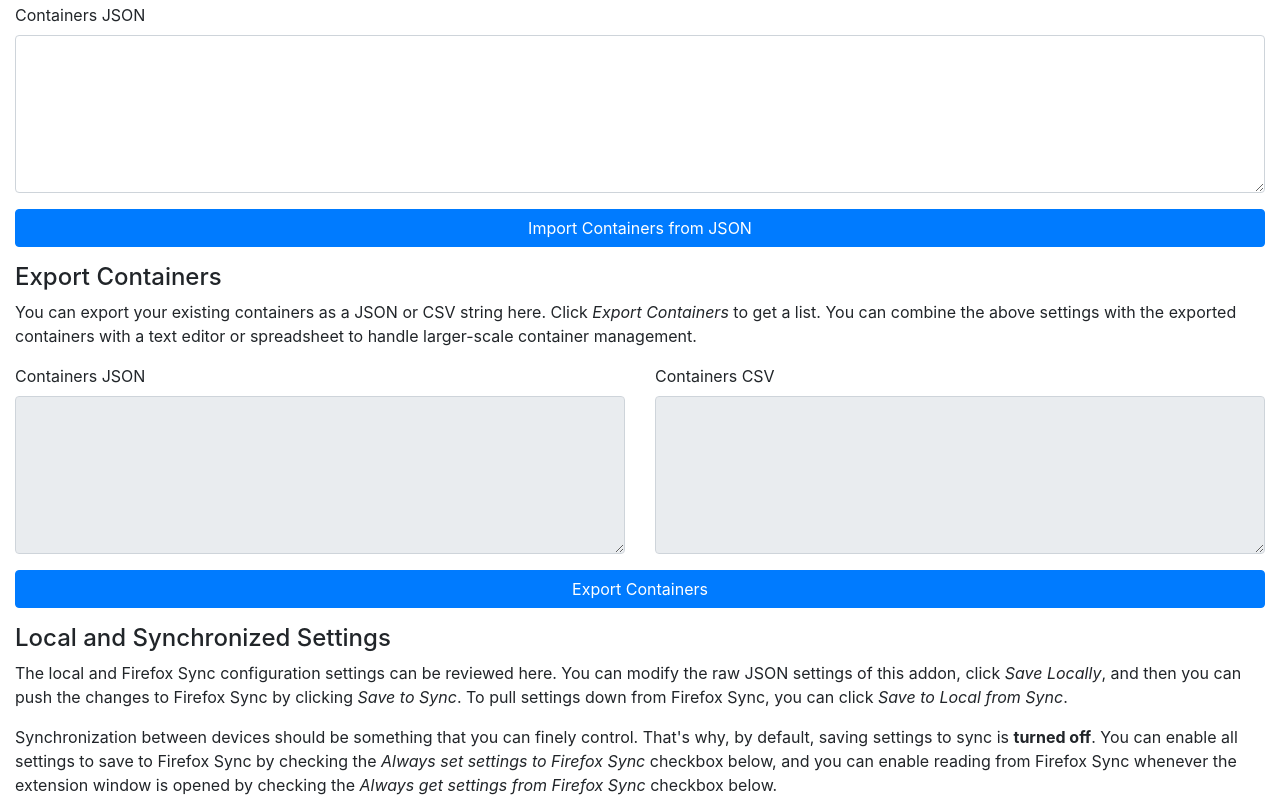
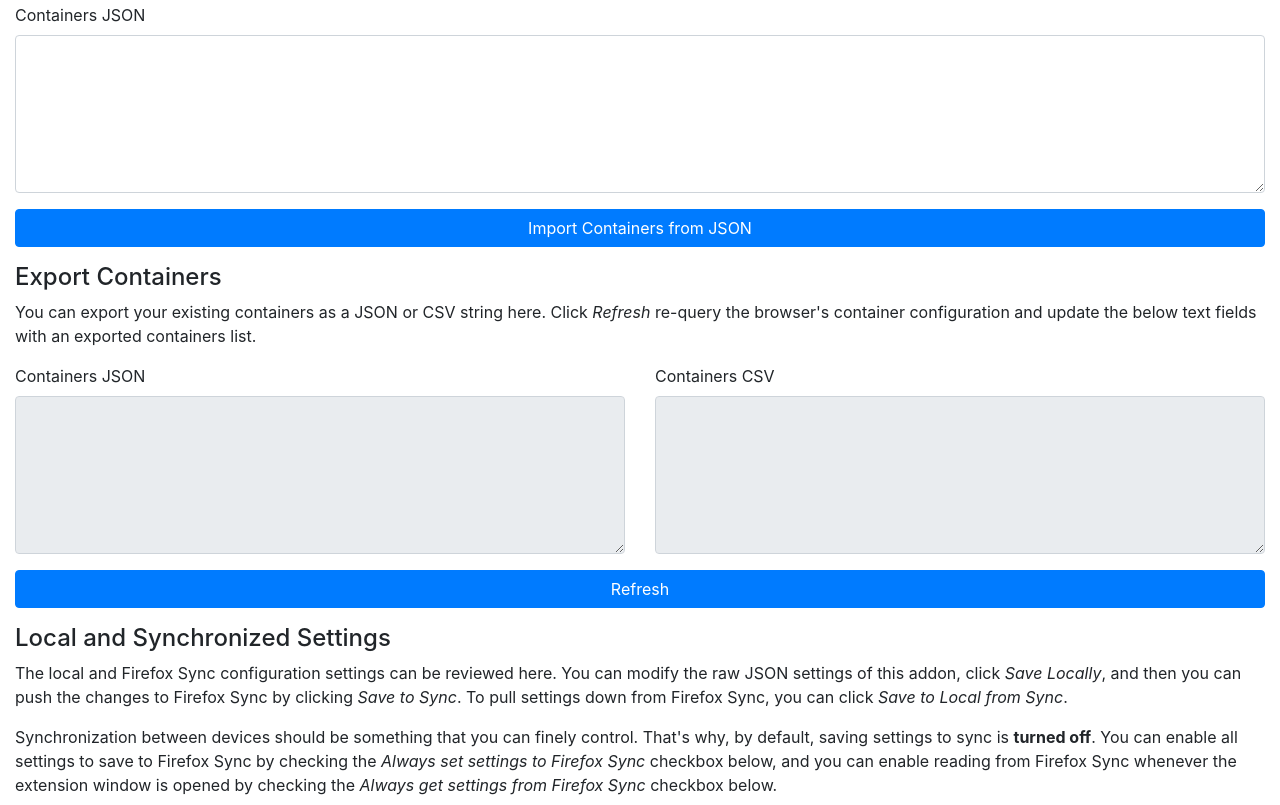
Before and after one commit to firefox-containers-helper/firefox-containers-helper, a browser extension: page src/options.html in a window 1280 px wide. Shown: the part 526-1331 px from the top of the page. Drawn offline with Linux system fonts and the light colour scheme.

Commit message:
feat: update export containers functionality to include default URL for containers

```diff
--- a/src/options.html
+++ b/src/options.html
@@ -93,9 +93,9 @@
                     Export Containers
                 </h4>
                 <p>
-                    You can export your existing containers as a JSON or CSV string here. Click <i>Export Containers</i>
-                    to get a list. You can combine the above settings with the exported containers with a text editor or
-                    spreadsheet to handle larger-scale container management.
+                    You can export your existing containers as a JSON or CSV string here. Click <i>Refresh</i>
+                    re-query the browser's container configuration and update the below text fields with an exported
+                    containers list.
                 </p>
             </div>
         </div>
@@ -117,8 +117,7 @@
         </div>
         <div class="row">
             <div class="col">
-                <button type="button" id="btnExportContainers" class="btn btn-block btn-primary">Export
-                    Containers</button>
+                <button type="button" id="btnExportContainers" class="btn btn-block btn-primary">Refresh</button>
             </div>
         </div>
         <div class="row mt-3">
--- a/src/options.js
+++ b/src/options.js
@@ -266,7 +266,18 @@ const btnResetSyncSettingsClick = (event) => {
 }
 
 const btnExportContainersClick = (event) => {
+    // retrieve the extension configuration from storage
+    browser.storage.local.get((data) => {
+        const config = data;
+
         browser.contextualIdentities.query({}).then((contexts) => {
+            // assemble the default url for each context
+            for (let i = 0; i < contexts.length; i++) {
+                contexts[i].defaultUrl = "";
+                if (config.containerDefaultUrls && config.containerDefaultUrls[contexts[i].cookieStoreId.toString()]) {
+                    contexts[i].defaultUrl = config.containerDefaultUrls[contexts[i].cookieStoreId.toString()];
+                }
+            }
             const contextsJSON = JSON.stringify(contexts);
             const containersExportAsJSON = document.getElementById('containersExportAsJSON');
             if (containersExportAsJSON) {
@@ -289,6 +300,7 @@ const btnExportContainersClick = (event) => {
                     containersExportAsCSV.value = `${keysQuotes.join(",")}\n${rows.join("\n")}`;
                 }
             }
+        });
     });
 }
 
```
Also changed, not shown: CHANGELOG.md. Lines whose indentation alone changed are shown as unchanged.
